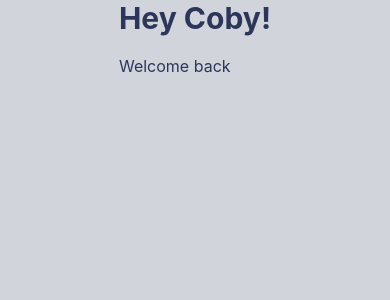
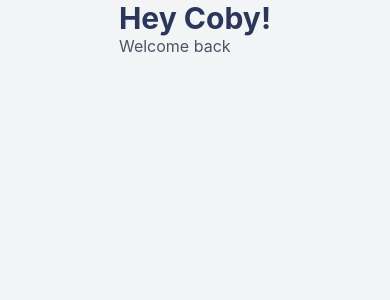
Before and after one commit to tothepointcode/stunning-waffle, a React Native app: screen / in a window 390 px wide. Shown: the top 300 px of the page. Built offline with nearby package versions, Linux system fonts and the light colour scheme.

Commit message:
feat: :construction: Colors and Greetings component updated.

```diff
--- a/components/Headers/Greetings.tsx
+++ b/components/Headers/Greetings.tsx
@@ -35,7 +35,7 @@ const Greetings = (props: GreetingsProps) => {
       </RegularText>
       <SmallText
         textStyles={{
-          color: colors.secondary,
+          color: colors.graydark,
           ...props.subTextStyles,
         }}
       >
--- a/components/Texts/RegularText.tsx
+++ b/components/Texts/RegularText.tsx
@@ -9,7 +9,6 @@ const StyledText = styled.Text`
   font-size: 20px;
   font-weight: 400;
   color: ${colors.white};
-  margin-bottom: 20px;
   text-align: left;
 `;
 
--- a/components/colors.tsx
+++ b/components/colors.tsx
@@ -1,8 +1,10 @@
 export const colors = {
-    primary: "#ef835d",
-    secondary: "#2c365a",
-    tertiary: "#85c6d8",
-    accent: "#fbcd77",
-    white: "#fff",
-    gray: "#D1D5DB"
-}
+  primary: "#ef835d",
+  secondary: "#2c365a",
+  tertiary: "#85c6d8",
+  accent: "#fbcd77",
+  white: "#fff",
+  gray: "#D1D5DB",
+  graylight: "#F3F4F6",
+  graydark: "#4B5563",
+};
--- a/screens/Welcome.tsx
+++ b/screens/Welcome.tsx
@@ -11,7 +11,7 @@ import SmallText from "../components/Texts/SmallText";
 import Greetings from "../components/Headers/Greetings";
 
 const WelcomeContainer = styled(Container)`
-  background-color: ${colors.gray};
+  background-color: ${colors.graylight};
   width: 100%;
   height: 100%;
 `;
```
